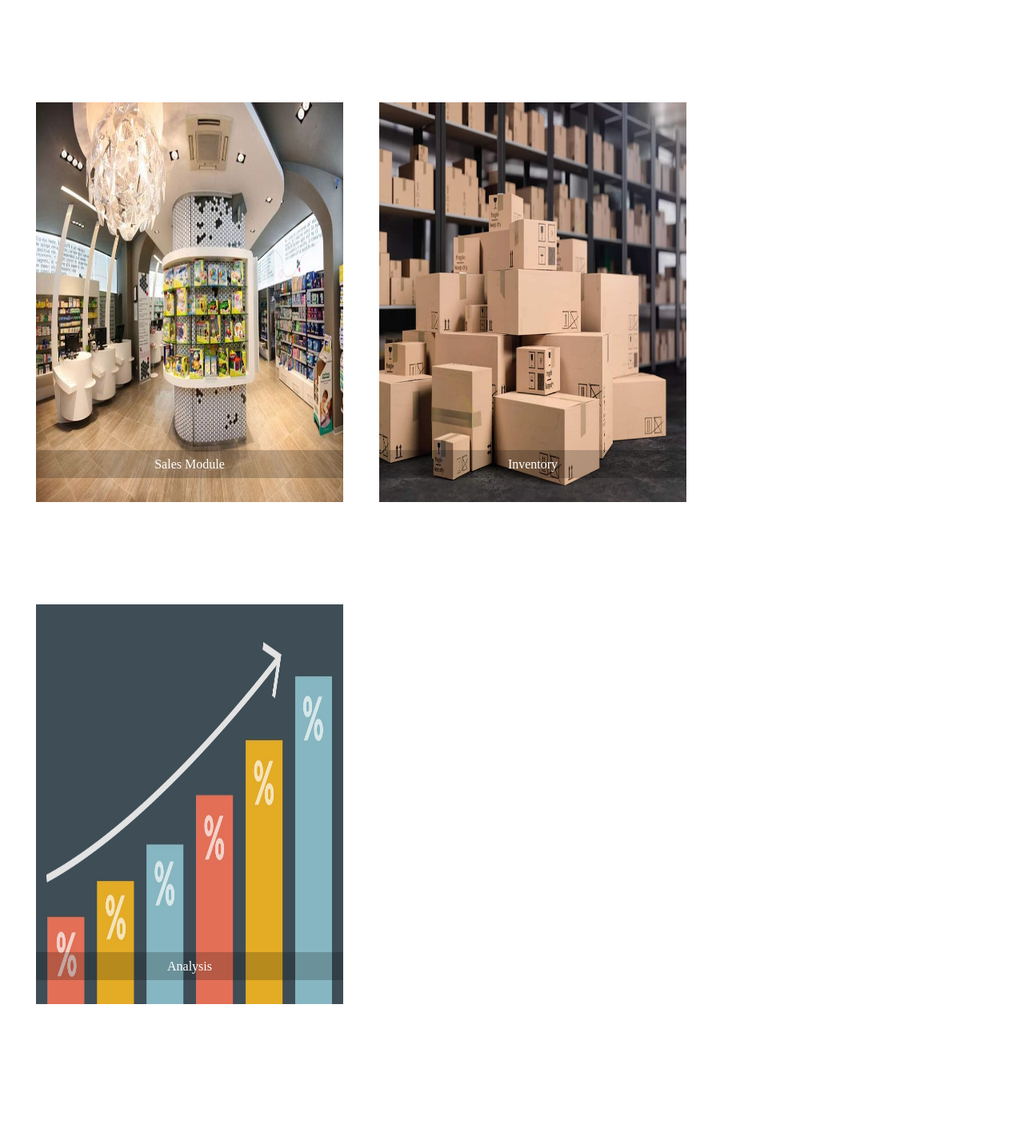
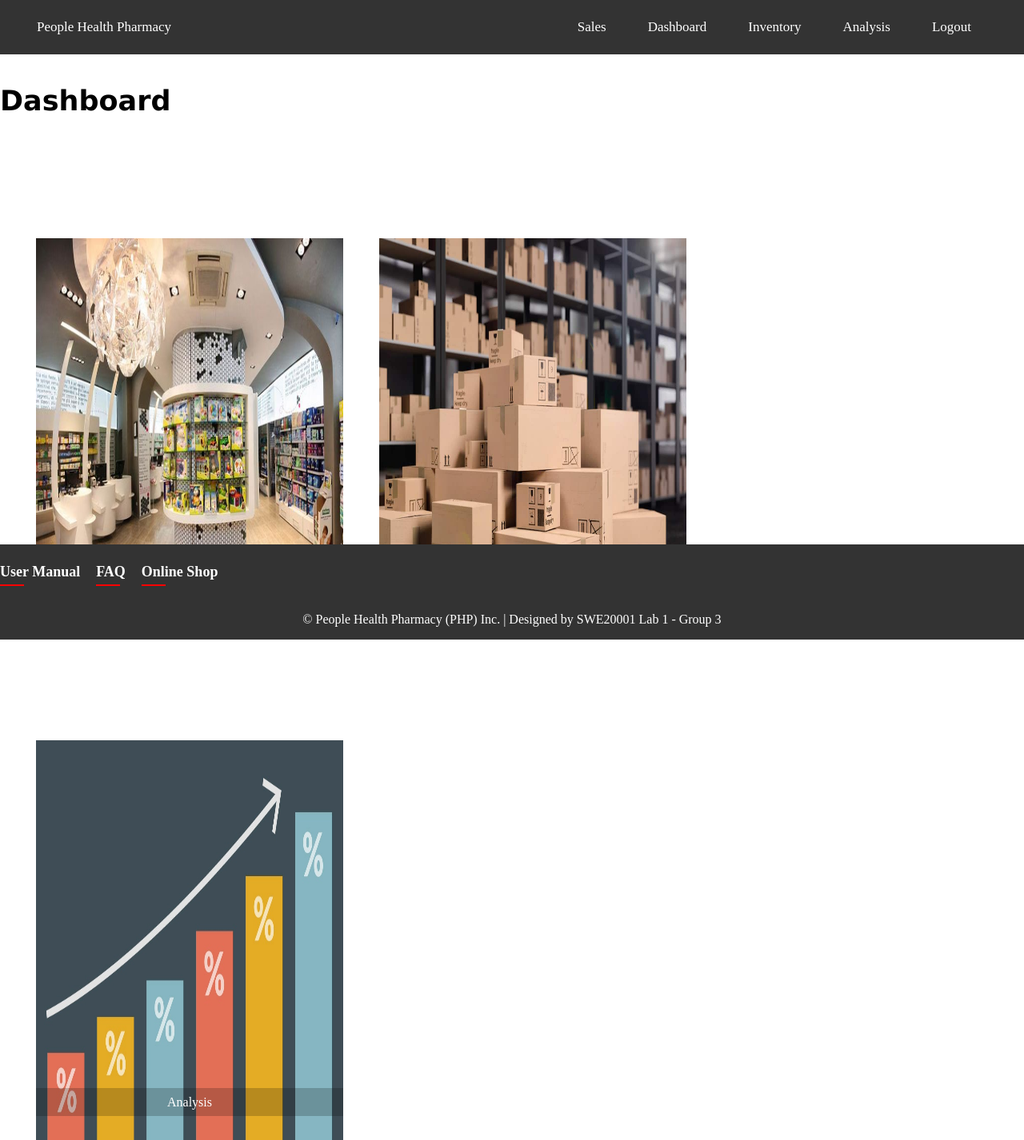
Before and after one commit to Jun-Wee/Sales-Reporting-and-Prediction-System, a PHP site: page /Project/dashboard.php in a window 1280 px wide. Shown: the whole page at 80% size. Before the commit the page ends 1256 px from the top, so only its background shows below. Run offline with PHP 8.4, Linux system fonts and the light colour scheme; the visitor is signed in with stand-in values (Sample User, id 1); data that the repository does not hold is empty.

Commit message:
Change dashboard.php

```diff
--- a/Project/dashboard.php
+++ b/Project/dashboard.php
@@ -3,12 +3,13 @@
   <head>
     <meta charset="utf-8"/>
     <meta name="keywords" content="HTML5, tags"/>
-    <title>Manage module</title>
+    <title> People Health Pharmacy</title>
     <link href="style/style.css" rel="stylesheet" type="text/css" />
   </head>
 
   <body>
-
+  <?php include_once "include/header.php"; ?>
+  <h1 class = "para0"> Dashboard </h1>
 	<div class="container">
 		<a href="salesmodule.php">
 			<div class="catbox">
@@ -31,5 +32,6 @@
 			</div>
 		</a>
 	</div>
+	<?php include("include/footer.php");?>
 </body>
 </html>
--- a/Project/include/header.php
+++ b/Project/include/header.php
@@ -29,7 +29,7 @@
 				<a href="index.php">People Health Pharmacy</a>
 				<div class="link">
 				<a href="salesmodule.php">Sales</a>
-				<a href="index.php">Dashboard</a>
+				<a href="dashboard.php">Dashboard</a>
 				<a href="#inventory">Inventory</a>
 				<a href="#analysis">Analysis</a>
 				<a href="logout_process.php">Logout</a>
--- a/Project/style/style.css
+++ b/Project/style/style.css
@@ -112,6 +112,14 @@ label{
   background-size:cover;
 }
 
+.para0 {
+  font-family: verdana;
+  font-size: 35px;
+  text-align: left;
+  padding-right: 180px;
+  padding-top: 15px;
+}
+
 .para1 {
   font-family: verdana;
   font-size: 45px;
@@ -131,7 +139,7 @@ label{
 
 /* footer section */
 footer{
-  position: fixed;
+  position:fixed;
   background-color: #333;
   bottom: 0;
   width: 100%;
```
